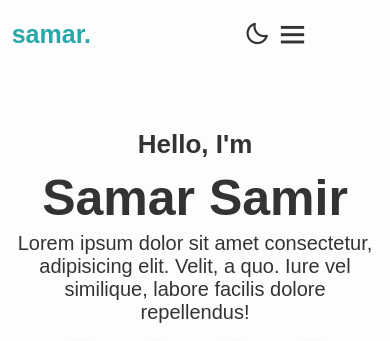
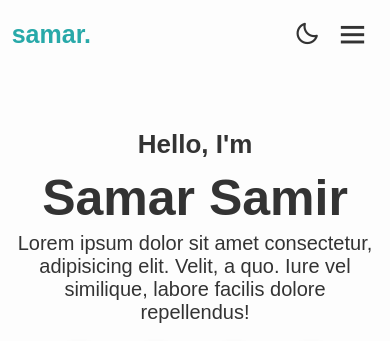
Before and after one commit to SAMarSAMir2/portfolio, a plain HTML site: page index.html in a window 390 px wide. Shown: the top 341 px of the page. Drawn offline with nearby package versions, Linux system fonts and the light colour scheme.

Commit message:
Update style.css

```diff
--- a/CSS/style.css
+++ b/CSS/style.css
@@ -928,11 +928,11 @@ span {
     #menu-icon {
         display: block;
         position: absolute;
-        right: 80px;
+        right: 20px;
     }
     #dark_mode_icon {
         position: absolute;
-        right: 120px;
+        right: 70px;
         font-size: 26px;
         color: var(--text-color);
         margin-bottom: 1px;
```
